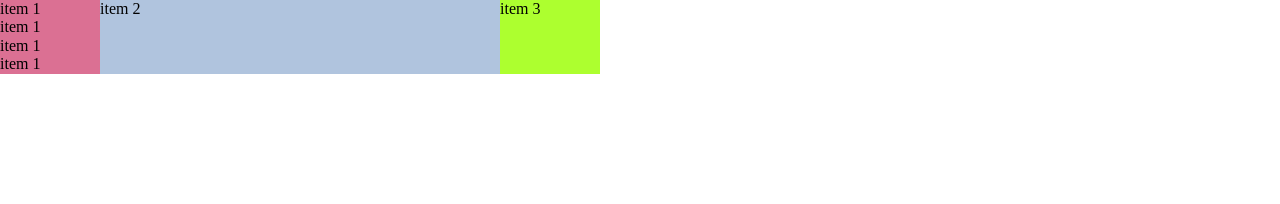
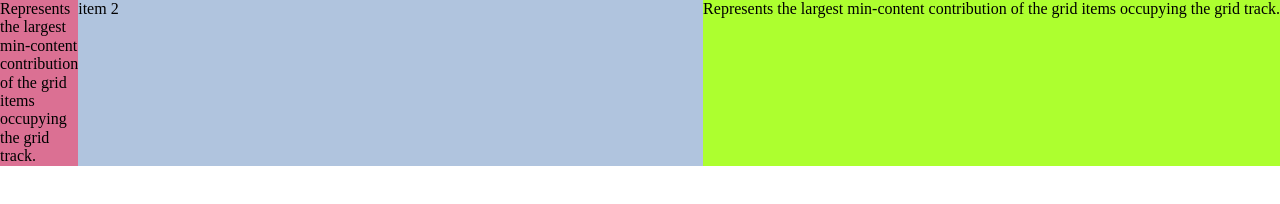
Before and after one commit to fidelman-study/grid-layout-tutor, a website: page pages/foundation-1.html in a window 1280 px wide. Drawn offline with nearby package versions, Linux system fonts and the light colour scheme.

Commit message:
min/max-content

```diff
--- a/gulpfile.js
+++ b/gulpfile.js
@@ -8,7 +8,7 @@ var gulp = require('gulp'),
 	sass = require('gulp-sass');
 
 gulp.task('concat', function() {
-	return gulp.src(['scss/**/*.scss'])
+	return gulp.src(['scss/includes/*.scss'])
 	.pipe(concat('style.scss'))
 	.pipe(gulp.dest('scss'))
 	.pipe(notify('Concat!'));
--- a/pages/foundation-1.html
+++ b/pages/foundation-1.html
@@ -12,15 +12,14 @@
 <body>
     <div class="grid">
         <div class="grid-item grid-item1">
-            item 1<br />
-            item 1<br />
-            item 1<br />
-            item 1
+            Represents the largest min-content contribution of the grid items occupying the grid track.
         </div>
 
         <div class="grid-item grid-item2">item 2</div>
 
-        <div class="grid-item grid-item3">item 3</div>
+        <div class="grid-item grid-item3">
+            Represents the largest min-content contribution of the grid items occupying the grid track.
+        </div>
     </div>
 </body>
 </html>
--- a/scss/includes/foundation-1.scss
+++ b/scss/includes/foundation-1.scss
@@ -2,9 +2,15 @@
   /* turn on chrome://flags/ Experimental Web Platform features  */
   display: grid;
 
+
   /*свойство для колонок*/
-  grid-template-columns: 100px 1fr 100px;
+  /* станет ровно той ширины, которая нужна,
+  чтобы уместить результат всех значений в свойстве  */
+  /* min-content - минимальное содержание (1 слово) */
+  /* max-content - максимальное содержание (все в 1 строку)*/
+  grid-template-columns: min-content 1fr max-content;
 }
+
 
 
 
--- a/scss/style.scss
+++ b/scss/style.scss
@@ -1,9 +1,16 @@
 .grid {
+  /* turn on chrome://flags/ Experimental Web Platform features  */
   display: grid;
 
+
   /*свойство для колонок*/
-  grid-template-columns: 100px 1fr 100px;
+  /* станет ровно той ширины, которая нужна,
+  чтобы уместить результат всех значений в свойстве  */
+  /* min-content - минимальное содержание (1 слово) */
+  /* max-content - максимальное содержание (все в 1 строку)*/
+  grid-template-columns: min-content 1fr max-content;
 }
+
 
 
 
@@ -19,133 +26,3 @@
 .grid-item3 {
   background: greenyellow;
 }
-.grid {
-  display: grid;
-
-  /*свойство для колонок*/
-  grid-template-columns: 100px 1fr 100px;
-}
-
-
-
-/*========================
-        Visualization
-========================*/
-.grid-item1 {
-  background: palevioletred;
-}
-.grid-item2 {
-  background: lightsteelblue;
-}
-.grid-item3 {
-  background: greenyellow;
-}
-.grid {
-  display: grid;
-
-  width: 600px;
-  /*свойство для колонок*/
-  grid-template-columns: 100px 1fr 100px;
-}
-
-
-
-/*========================
-        Visualization
-========================*/
-.grid-item1 {
-  background: palevioletred;
-}
-.grid-item2 {
-  background: lightsteelblue;
-}
-.grid-item3 {
-  background: greenyellow;
-}
-.grid {
-  display: grid;
-
-  /*свойство для колонок*/
-  grid-template-columns: 100px 1fr 100px;
-}
-
-
-
-/*========================
-        Visualization
-========================*/
-.grid-item1 {
-  background: palevioletred;
-}
-.grid-item2 {
-  background: lightsteelblue;
-}
-.grid-item3 {
-  background: greenyellow;
-}
-.grid {
-  /* turn on   */
-  display: grid;
-
-  /*свойство для колонок*/
-  grid-template-columns: 100px 1fr 100px;
-}
-
-
-
-/*========================
-        Visualization
-========================*/
-.grid-item1 {
-  background: palevioletred;
-}
-.grid-item2 {
-  background: lightsteelblue;
-}
-.grid-item3 {
-  background: greenyellow;
-}
-.grid {
-  /* turn on chrome://flags/   */
-  display: grid;
-
-  /*свойство для колонок*/
-  grid-template-columns: 100px 1fr 100px;
-}
-
-
-
-/*========================
-        Visualization
-========================*/
-.grid-item1 {
-  background: palevioletred;
-}
-.grid-item2 {
-  background: lightsteelblue;
-}
-.grid-item3 {
-  background: greenyellow;
-}
-.grid {
-  /* turn on chrome://flags/ Experimental Web Platform features  */
-  display: grid;
-
-  /*свойство для колонок*/
-  grid-template-columns: 100px 1fr 100px;
-}
-
-
-
-/*========================
-        Visualization
-========================*/
-.grid-item1 {
-  background: palevioletred;
-}
-.grid-item2 {
-  background: lightsteelblue;
-}
-.grid-item3 {
-  background: greenyellow;
-}
```
Also changed, not shown: app/css/style.css.
